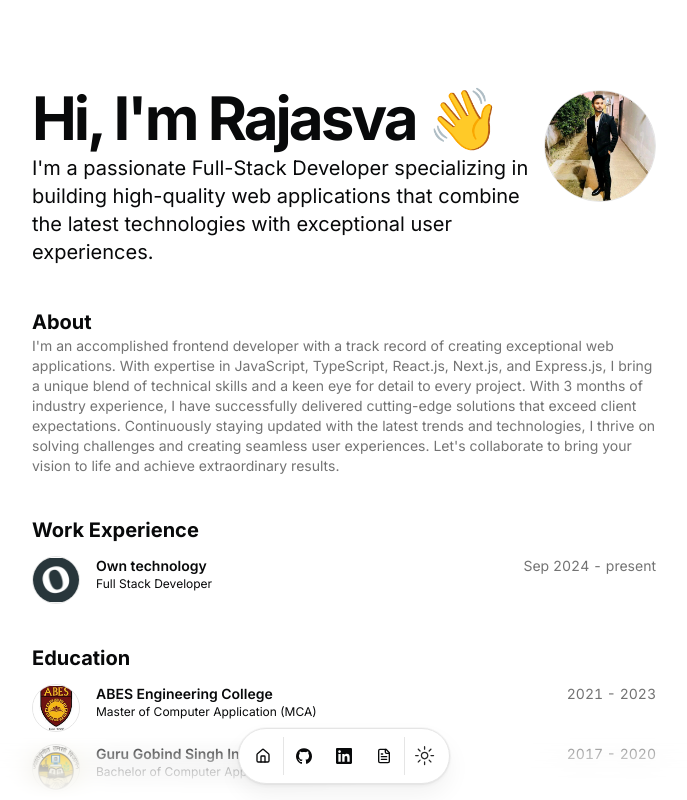
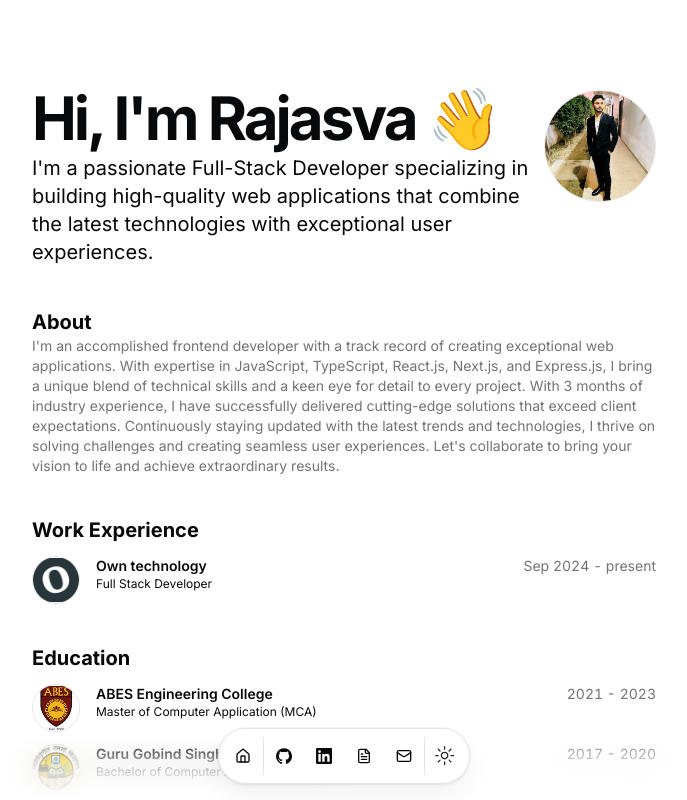
Before and after one commit to Rajasva-Raj-CODE/portfolio, a Next.js app: page / in a window 1280 px wide. Shown: the top 800 px of the page, without its empty margins (296-983 px from the left). Built offline with nearby package versions, Linux system fonts and the light colour scheme.

Commit message:
final commit

```diff
--- a/src/components/icons.tsx
+++ b/src/components/icons.tsx
@@ -1,4 +1,4 @@
-import { GlobeIcon, MailIcon, FileTextIcon } from "lucide-react";
+import { GlobeIcon, MailIcon, FileTextIcon, MailPlusIcon } from "lucide-react";
 
 export type IconProps = React.HTMLAttributes<SVGElement>;
 
@@ -16,6 +16,8 @@ export const Icons = {
   ),
 
   resume: (props: IconProps) => <FileTextIcon {...props} />,
+
+  mail: (props: IconProps) => <MailIcon {...props} />,
 
   nextjs: (props: IconProps) => (
     <svg
--- a/src/components/navbar.tsx
+++ b/src/components/navbar.tsx
@@ -22,7 +22,7 @@ export default function Navbar() {
               <TooltipTrigger asChild>
                 <Link
                   href={item.href}
-                  target="_blank"
+
                   className={cn(
                     buttonVariants({ variant: "ghost", size: "icon" }),
                     "size-12"
--- a/src/data/resume.tsx
+++ b/src/data/resume.tsx
@@ -49,18 +49,18 @@ export const DATA = {
 
       resume : {
         name: "Resume",
-        url: "",
+        url: "https://drive.google.com/file/d/1FDGcRKMXrYohKXnv7K__omfCQjzR9KKK/view",
         icon: Icons.resume,
         navbar: true,
       },
 
 
-      email: {
+      mail: {
         name: "Send Email",
         url: "mailto:7rajasvaraj@gmail.com",
         icon: Icons.email,
 
-        navbar: false,
+        navbar: true,
       },
     },
   },
```
